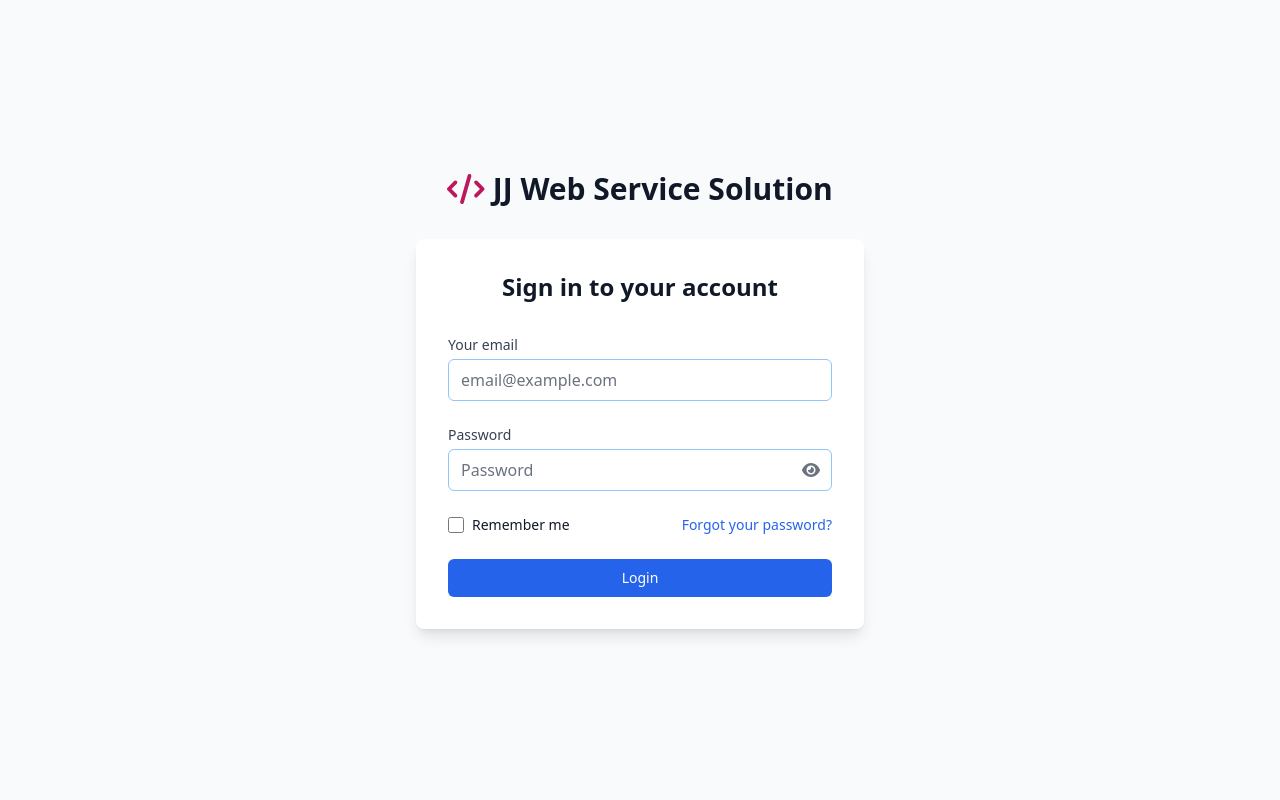
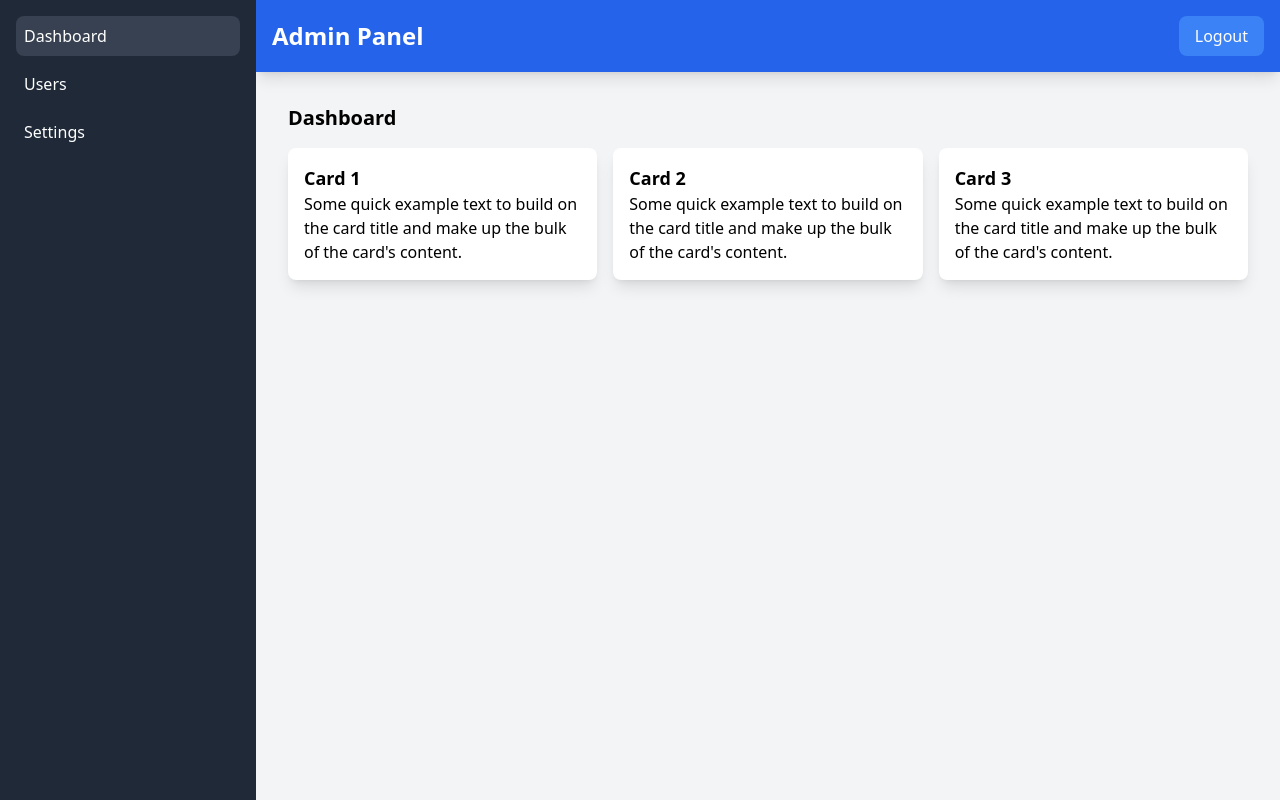
Before and after one commit to JohnJayvee/reactMP, a React (Vite) app: page /admin in a window 1280 px wide. Before the commit this address led to /login. Built offline with nearby package versions, Linux system fonts and the light colour scheme.

Commit message:
add admin panel template

```diff
--- a/src/app/Admin/AdminIndex.jsx
+++ b/src/app/Admin/AdminIndex.jsx
@@ -1,25 +1,113 @@
-import React from 'react'
-import useAuth from '../../components/Auth';
-import useInactivityTimeout from '../../components/useInactivityTimeout'
+import React, { useState } from 'react'
+
 
 const AdminIndex = () => {
-  const isLoggedIn = useAuth();
+  const [activeSection, setActiveSection] = useState('dashboard');
+  const [isSidebarOpen, setIsSidebarOpen] = useState(false);
 
-  useInactivityTimeout(() => {
-    if (sessionStorage.getItem("token")) {
-      sessionStorage.removeItem("token");
-      window.location.reload();
-    } else if (localStorage.getItem("token")) {
-      return null;
-    }
-  });
-
-  if (!isLoggedIn) {
-    return null;
-  }
 
   return (
-    <div><h1>Welcome to admin panel!</h1></div>
+    <div className="flex h-screen bg-gray-100">
+      <div className={`fixed md:static inset-y-0 left-0 w-64 bg-gray-800 text-white p-4 transition-transform duration-300 transform ${isSidebarOpen ? 'translate-x-0' : '-translate-x-full'} md:translate-x-0 z-50`}>
+        <nav>
+          <ul className="space-y-2">
+            <li className={`${activeSection === 'dashboard' ? 'bg-gray-700' : ''} rounded-lg`}>
+              <a
+                href="#dashboard"
+                className="block p-2 rounded-lg transition duration-300 transform hover:scale-105"
+                onClick={() => { setActiveSection('dashboard'); setIsSidebarOpen(false); }}
+              >
+                Dashboard
+              </a>
+            </li>
+            <li className={`${activeSection === 'users' ? 'bg-gray-700' : ''} rounded-lg`}>
+              <a
+                href="#users"
+                className="block p-2 rounded-lg transition duration-300 transform hover:scale-105"
+                onClick={() => { setActiveSection('users'); setIsSidebarOpen(false); }}
+              >
+                Users
+              </a>
+            </li>
+            <li className={`${activeSection === 'settings' ? 'bg-gray-700' : ''} rounded-lg`}>
+              <a
+                href="#settings"
+                className="block p-2 rounded-lg transition duration-300 transform hover:scale-105"
+                onClick={() => { setActiveSection('settings'); setIsSidebarOpen(false); }}
+              >
+                Settings
+              </a>
+            </li>
+          </ul>
+        </nav>
+      </div>
+      <div className={`flex-1 flex flex-col transition-all duration-300 ${isSidebarOpen ? 'ml-64 md:ml-0' : ''}`}>
+        <header className="bg-blue-600 p-4 text-white flex justify-between items-center shadow-lg">
+          <button
+            className="md:hidden text-white focus:outline-none"
+            onClick={() => setIsSidebarOpen(!isSidebarOpen)}
+          >
+            <svg
+              className="w-6 h-6"
+              fill="none"
+              stroke="currentColor"
+              viewBox="0 0 24 24"
+              xmlns="http://www.w3.org/2000/svg"
+            >
+              <path
+                strokeLinecap="round"
+                strokeLinejoin="round"
+                strokeWidth="2"
+                d="M4 6h16M4 12h16m-7 6h7"
+              ></path>
+            </svg>
+          </button>
+          <h1 className="text-2xl font-bold transition duration-300 transform hover:scale-105">Admin Panel</h1>
+          <div>
+            <button className="bg-blue-500 px-4 py-2 rounded-lg hover:bg-blue-400 transition duration-300 transform hover:scale-105">
+              Logout
+            </button>
+          </div>
+        </header>
+        <main className="p-4 flex-1 overflow-y-auto">
+          <section
+            id="dashboard"
+            className={`${activeSection === 'dashboard' ? 'block' : 'hidden'} p-4`}
+          >
+            <h2 className="text-xl font-bold mb-4">Dashboard</h2>
+            <div className="grid grid-cols-1 md:grid-cols-3 gap-4">
+              <div className="bg-white p-4 shadow-lg rounded-lg transition duration-300 transform hover:scale-105 hover:shadow-2xl">
+                <h3 className="text-lg font-semibold">Card 1</h3>
+                <p>Some quick example text to build on the card title and make up the bulk of the card's content.</p>
+              </div>
+              <div className="bg-white p-4 shadow-lg rounded-lg transition duration-300 transform hover:scale-105 hover:shadow-2xl">
+                <h3 className="text-lg font-semibold">Card 2</h3>
+                <p>Some quick example text to build on the card title and make up the bulk of the card's content.</p>
+              </div>
+              <div className="bg-white p-4 shadow-lg rounded-lg transition duration-300 transform hover:scale-105 hover:shadow-2xl">
+                <h3 className="text-lg font-semibold">Card 3</h3>
+                <p>Some quick example text to build on the card title and make up the bulk of the card's content.</p>
+              </div>
+            </div>
+          </section>
+          <section
+            id="users"
+            className={`${activeSection === 'users' ? 'block' : 'hidden'} p-4`}
+          >
+            <h2 className="text-xl font-bold mb-4">Users</h2>
+            <p>This is the Users page.</p>
+          </section>
+          <section
+            id="settings"
+            className={`${activeSection === 'settings' ? 'block' : 'hidden'} p-4`}
+          >
+            <h2 className="text-xl font-bold mb-4">Settings</h2>
+            <p>This is the Settings page.</p>
+          </section>
+        </main>
+      </div>
+      {isSidebarOpen && <div className="fixed inset-0 bg-black opacity-50 md:hidden" onClick={() => setIsSidebarOpen(false)}></div>}
+    </div>
   )
 }
 
```
